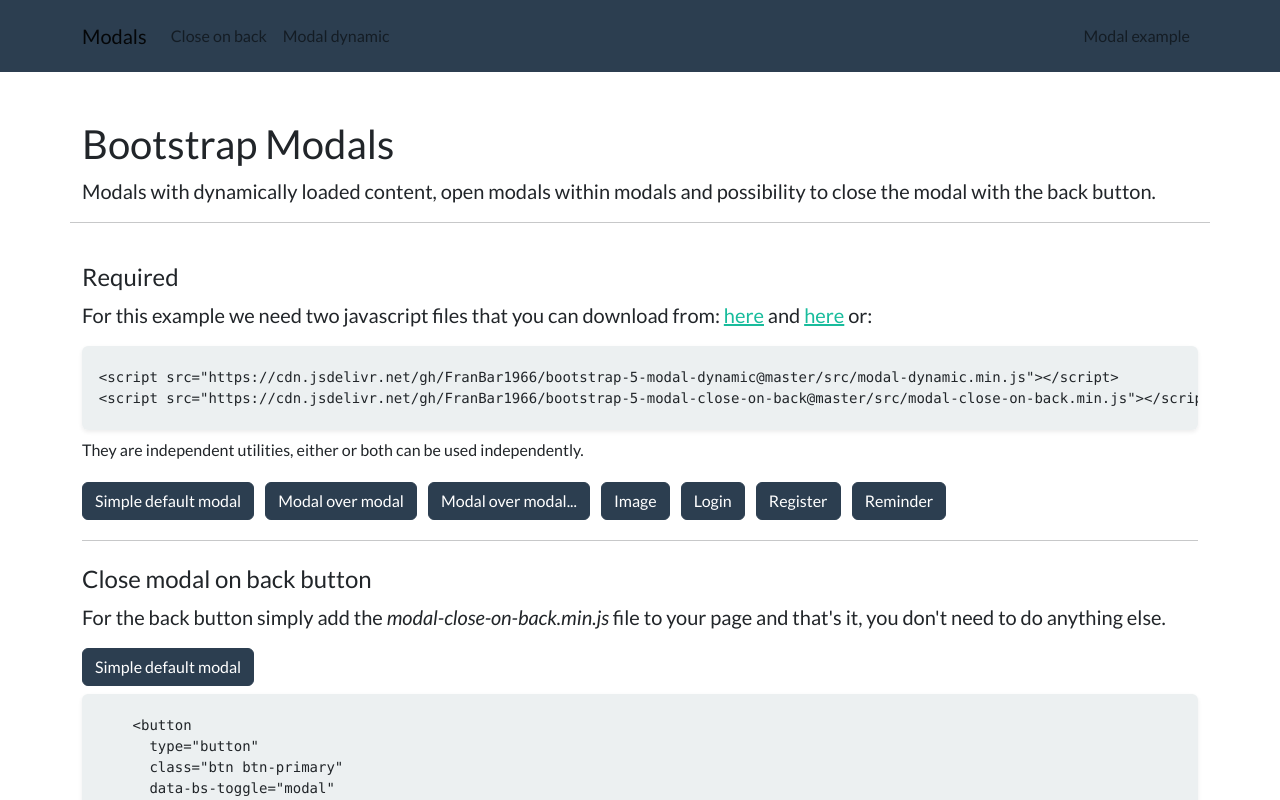
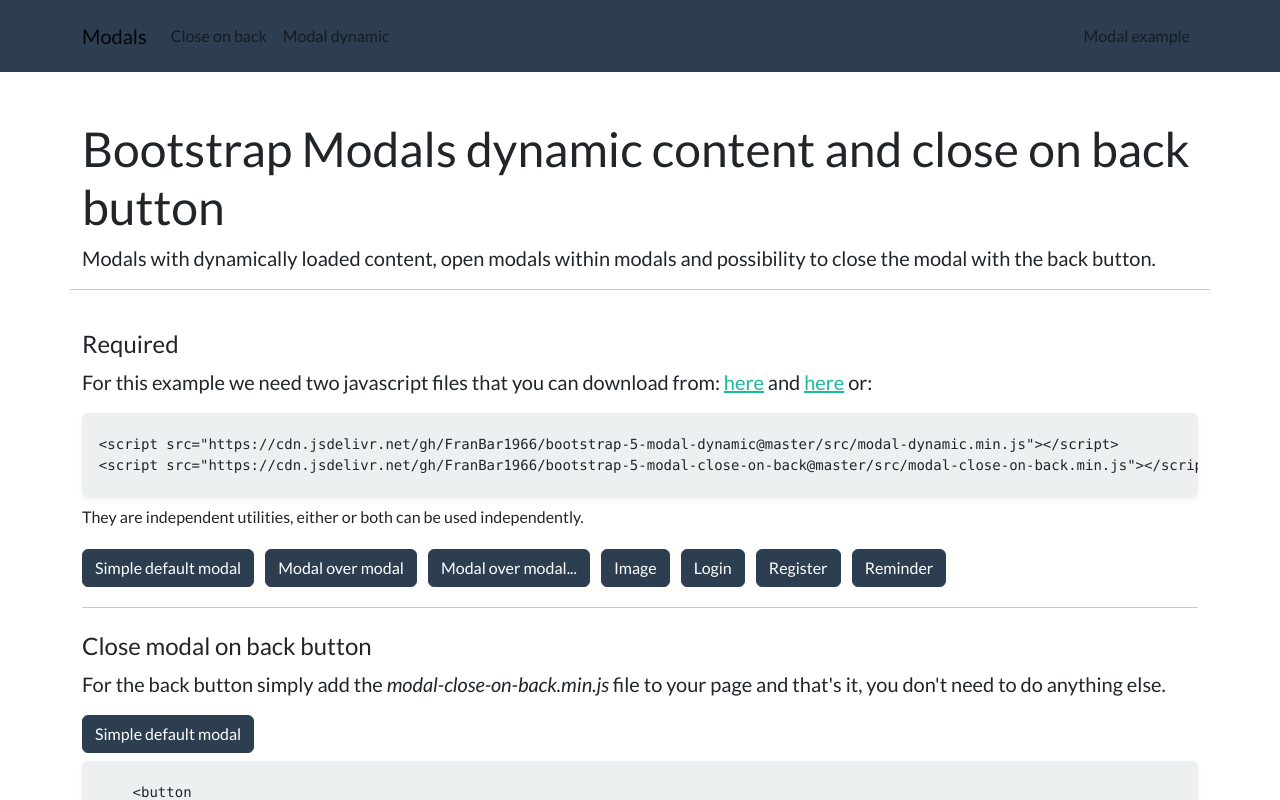
Before and after one commit to Insurgent65/bootstrap-modals, a plain HTML site: page example/index.html in a window 1280 px wide. Shown: the top 800 px of the page. Drawn offline with nearby package versions, Linux system fonts and the light colour scheme.

Commit message:
Update index.html

```diff
--- a/example/index.html
+++ b/example/index.html
@@ -50,7 +50,7 @@
     <div class="page-header">
       <div class="row">
         <div class="col">
-          <h2>Bootstrap Modals</h2>
+          <h1>Bootstrap Modals dynamic content and close on back button</h1>
           <p class="lead">Modals with dynamically loaded content, open modals within modals and possibility to close the modal with the back button.</p>
         </div>
         <hr>
```
